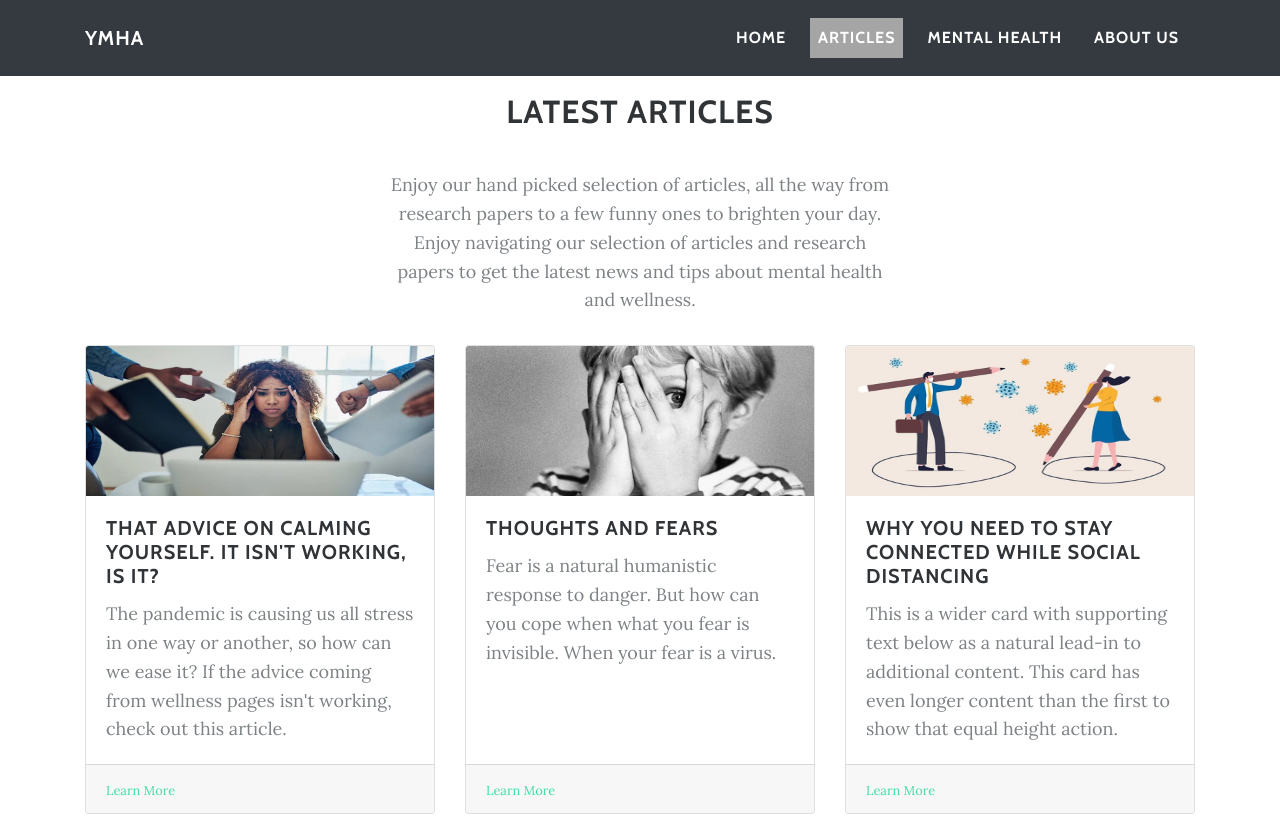
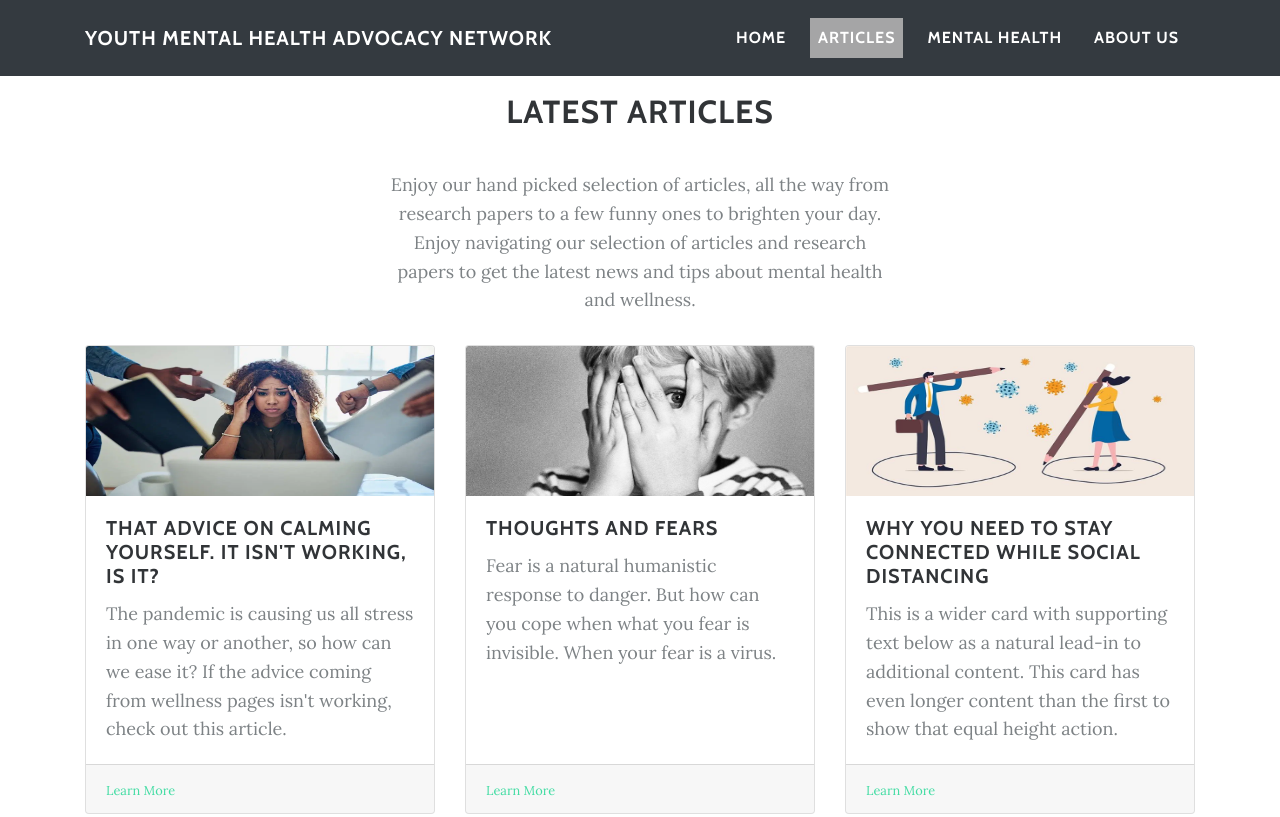
Before and after one commit to ymhaca/ymha, a plain HTML site: page articles.html in a window 1280 px wide. Shown: the top 817 px of the page. Drawn offline with nearby package versions, Linux system fonts and the light colour scheme; a script that the page names is missing.

Commit message:
Update articles.html

```diff
--- a/articles.html
+++ b/articles.html
@@ -24,7 +24,7 @@
 
 <body id="page-top">
     <nav class="navbar navbar-light navbar-expand-md bg-dark navbar navbar-expand-lg fixed-top" id="mainNav">
-        <div class="container"><a class="navbar-brand js-scroll-trigger" href="#">YMHA</a><button data-toggle="collapse" class="navbar-toggler navbar-toggler-right" data-target="#navbarResponsive" type="button" aria-controls="navbarResponsive" aria-expanded="false" aria-label="Toggle navigation"
+        <div class="container"><a class="navbar-brand js-scroll-trigger" href="#">YOUTH MENTAL HEALTH ADVOCACY NETWORK</a><button data-toggle="collapse" class="navbar-toggler navbar-toggler-right" data-target="#navbarResponsive" type="button" aria-controls="navbarResponsive" aria-expanded="false" aria-label="Toggle navigation"
                 value="Menu"><i class="fa fa-bars"></i></button>
             <div class="collapse navbar-collapse text-right topmenu" id="navbarResponsive">
                 <ul class="nav navbar-nav ml-auto">
```
